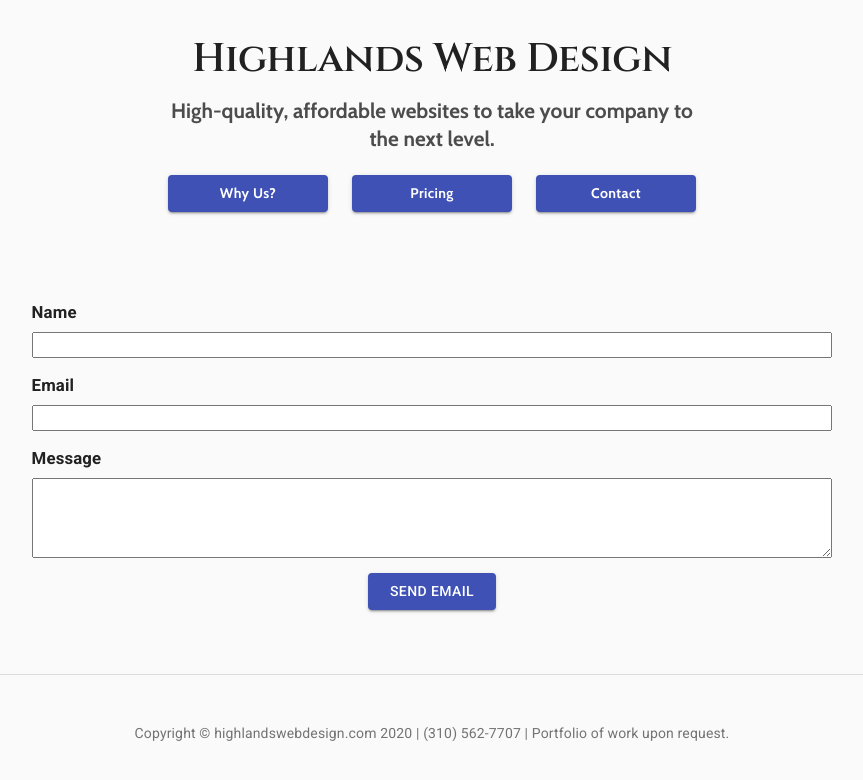
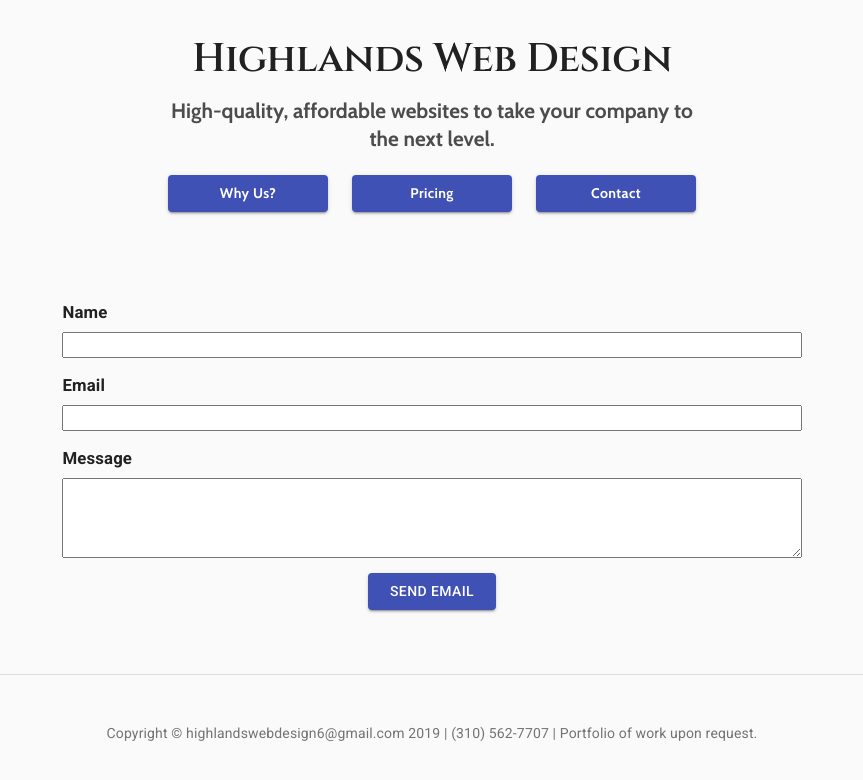
Before and after one commit to HBDUDE/highlands-web-design, a React (Create React App) app: page / in a window 1280 px wide. Both pictures are taken after a click on the button "Contact". Shown: the top 780 px of the page, without its empty margins (208-1071 px from the left). Built offline with nearby package versions, Linux system fonts and the light colour scheme.

Commit message:
Adjusted form width

```diff
--- a/src/components/ContactForm.jsx
+++ b/src/components/ContactForm.jsx
@@ -16,7 +16,7 @@ export default function ContactForm() {
 
   async function sendEmail(e) {
     e.preventDefault()
-    await emailjs.sendForm('service_1zy4bex', 'template_bsdnx1q', e.target, 'user_zTtYQZEhcFOIsiUKK8gwl')
+    await emailjs.sendForm('service_c9nle13', 'template_m19hh5k', e.target, 'user_iXIvTFHP0ddpdvpHB3Zjg')
       .then((result) => {
         notify()
         console.log(result.text)
--- a/src/components/NewContactForm.jsx
+++ b/src/components/NewContactForm.jsx
@@ -16,7 +16,7 @@ export default function ContactForm() {
 
   function sendEmail(e) {
     e.preventDefault()
-    emailjs.sendForm('service_1zy4bex', 'template_bsdnx1q', e.target, 'user_zTtYQZEhcFOIsiUKK8gwl')
+    emailjs.sendForm('service_c9nle13', 'template_m19hh5k', e.target, 'user_iXIvTFHP0ddpdvpHB3Zjg')
       .then((result) => {
         console.log(result.text)
       }, (error) => {
--- a/src/components/NewHome.jsx
+++ b/src/components/NewHome.jsx
@@ -209,10 +209,8 @@
 // }
 
 import React, { useState } from "react";
-import AppBar from "@material-ui/core/AppBar";
 import Button from "@material-ui/core/Button";
 import CssBaseline from "@material-ui/core/CssBaseline";
-import Toolbar from "@material-ui/core/Toolbar";
 import Typography from "@material-ui/core/Typography";
 import Link from "@material-ui/core/Link";
 import { makeStyles } from "@material-ui/core/styles";
@@ -231,9 +229,9 @@ function Copyright() {
     <Typography variant="body2" color="textSecondary" align="center">
       {"Copyright © "}
       <Link color="inherit" href="https://highlandswebdesign.com/">
-        highlandswebdesign.com
+        highlandswebdesign6@gmail.com
       </Link>
-      {" 2020 | (310) 562-7707 | Portfolio of work upon request."}
+      {" 2019 | (310) 562-7707 | Portfolio of work upon request."}
     </Typography>
   );
 }
@@ -440,7 +438,8 @@ export default function NewHome() {
         {pageState === "contact" && (
           <div style={{
             display: "flex",
-            width: "65%",
+            width: "60%",
+            minWidth: "400px",
             justifyContent: "center"
           }}>
             <NewContactForm/>
```
